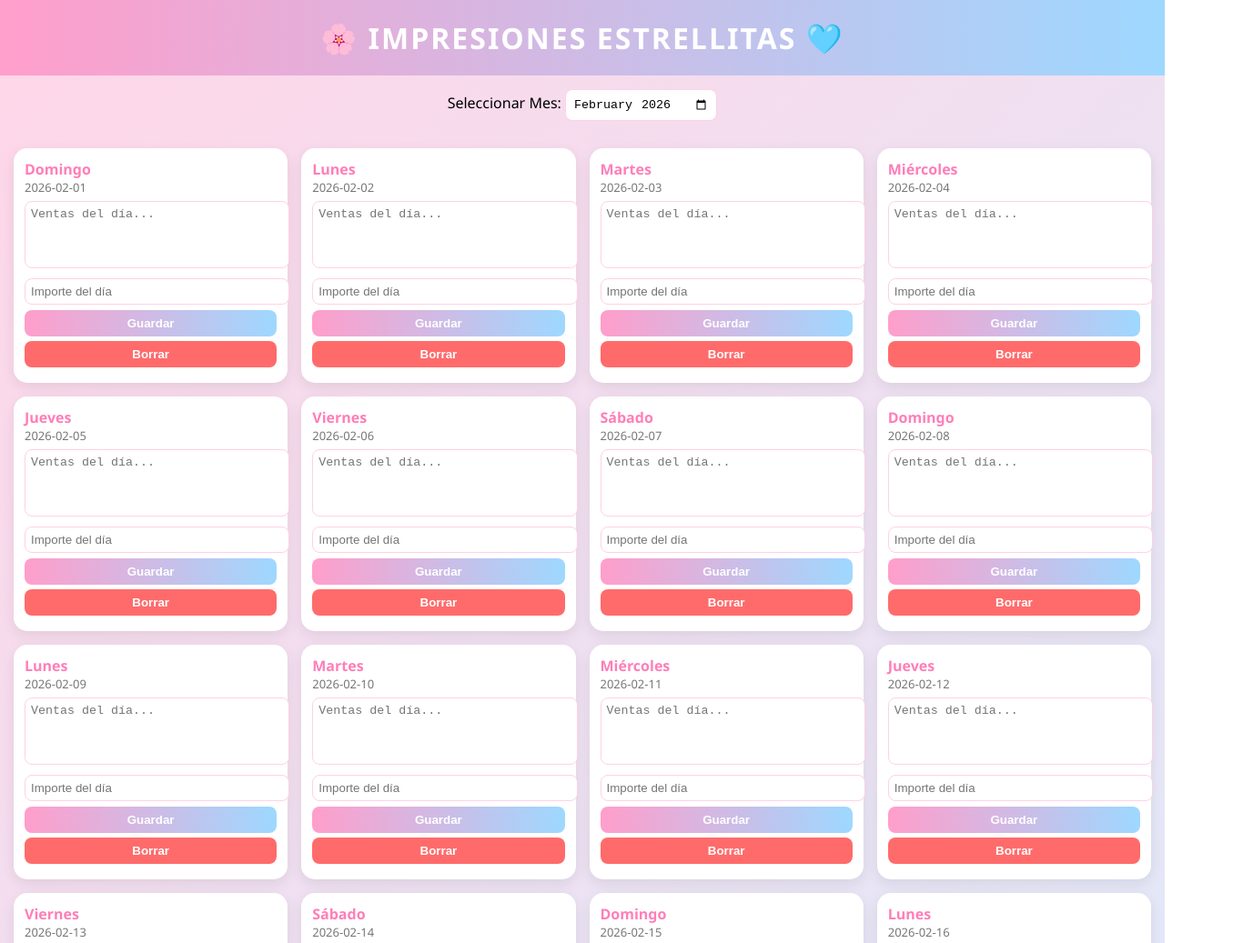
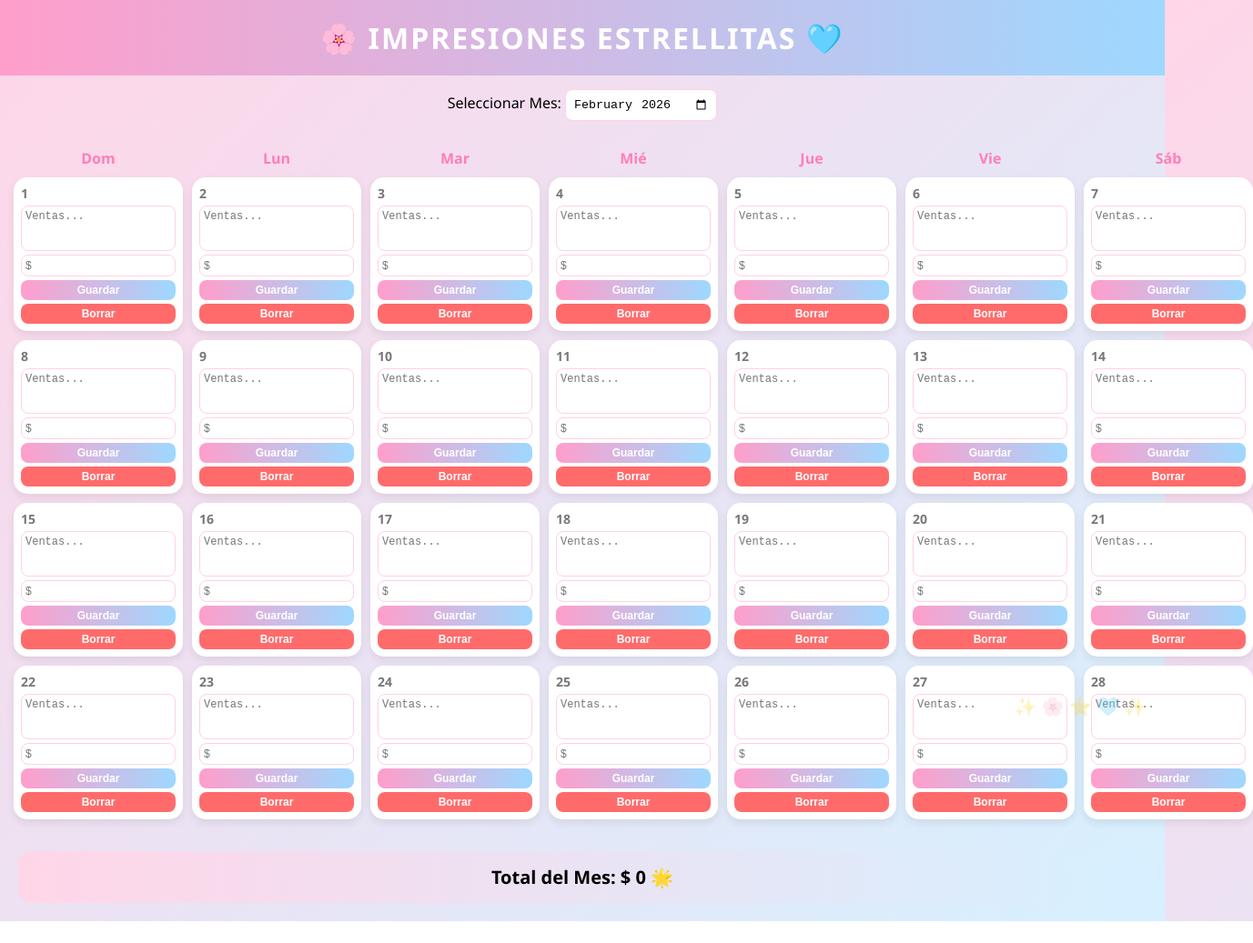
Before and after one commit to xbetalexis/ventas.impresiones.estrellitas, a plain HTML site: page index.html in a window 1280 px wide. Shown: the top 1037 px of the page at 91% size, 1377 px wide, since content can reach past the window. After the commit the page ends 1013 px from the top, so only its background shows below. Drawn offline with Linux system fonts and the light colour scheme.

Commit message:
Update index.html

```diff
--- a/index.html
+++ b/index.html
@@ -12,6 +12,7 @@ body{
     background:linear-gradient(135deg,#ffd6e8,#d6f0ff);
 }
 
+/* HEADER */
 h1{
     text-align:center;
     padding:20px;
@@ -21,9 +22,10 @@ h1{
     letter-spacing:2px;
 }
 
+/* Selector mes */
 .top{
+    text-align:center;
     padding:15px;
-    text-align:center;
 }
 
 input[type="month"]{
@@ -32,78 +34,100 @@ input[type="month"]{
     border:1px solid #ffd1e6;
 }
 
-.grid{
+/* Calendario */
+.calendar{
     display:grid;
-    grid-template-columns:repeat(auto-fit,minmax(280px,1fr));
-    gap:15px;
+    grid-template-columns:repeat(7,1fr);
+    gap:10px;
     padding:15px;
+}
+
+.day-name{
+    text-align:center;
+    font-weight:bold;
+    color:#ff7eb9;
 }
 
 .day{
     background:white;
     border-radius:15px;
-    padding:12px;
-    box-shadow:0 5px 15px rgba(0,0,0,0.08);
+    padding:8px;
+    min-height:140px;
+    box-shadow:0 4px 10px rgba(0,0,0,0.08);
+    display:flex;
+    flex-direction:column;
 }
 
-.day h2{
-    margin:0;
-    color:#ff7eb9;
-    font-size:16px;
-}
-
-.fecha{
-    font-size:13px;
+.day-number{
+    font-size:14px;
+    font-weight:bold;
     color:#777;
-    margin-bottom:6px;
 }
 
 textarea{
-    width:100%;
-    height:60px;
     resize:none;
     border:1px solid #ffd1e6;
     border-radius:8px;
-    padding:6px;
-    margin-bottom:6px;
+    padding:4px;
+    font-size:12px;
+    margin-top:4px;
+    height:40px;
 }
 
 input[type="number"]{
-    width:100%;
-    padding:6px;
+    border:1px solid #ffd1e6;
     border-radius:8px;
-    border:1px solid #ffd1e6;
-    margin-bottom:6px;
+    padding:4px;
+    margin-top:4px;
+    font-size:12px;
 }
 
 button{
-    width:100%;
-    padding:7px;
+    margin-top:4px;
     border:none;
     border-radius:8px;
+    padding:4px;
+    font-size:12px;
     font-weight:bold;
     cursor:pointer;
-    margin-bottom:5px;
 }
 
-.btn-guardar{
+.btn-save{
     background:linear-gradient(90deg,#ff9ecb,#9ed8ff);
     color:white;
 }
 
-.btn-borrar{
+.btn-delete{
     background:#ff6b6b;
     color:white;
 }
 
-.total-box{
+/* Total */
+.total{
     margin:20px;
+    text-align:center;
+    font-size:20px;
+    font-weight:bold;
     background:linear-gradient(90deg,#ffd6e8,#d6f0ff);
     padding:15px;
     border-radius:15px;
-    text-align:center;
-    font-weight:bold;
+}
+
+/* Estrellitas suaves */
+body::after{
+    content:"✨ 🌸 ⭐ 🩵 ✨";
+    position:fixed;
+    bottom:10px;
+    right:20px;
+    opacity:0.3;
     font-size:20px;
+}
+
+/* Responsive */
+@media(max-width:900px){
+    .calendar{
+        grid-template-columns:repeat(2,1fr);
+    }
 }
 </style>
 </head>
@@ -116,53 +140,61 @@ Seleccionar Mes:
 <input type="month" id="mesSelector">
 </div>
 
-<div class="grid" id="planner"></div>
+<div class="calendar" id="calendar"></div>
 
-<div class="total-box">
+<div class="total">
 Total del Mes: $ <span id="totalMes">0</span> 🌟
 </div>
 
 <script>
-const diasSemana=["Domingo","Lunes","Martes","Miércoles","Jueves","Viernes","Sábado"];
-const planner=document.getElementById("planner");
+const calendar=document.getElementById("calendar");
 const mesSelector=document.getElementById("mesSelector");
-let datos=JSON.parse(localStorage.getItem("plannerEstrellitas"))||{};
+let datos=JSON.parse(localStorage.getItem("calendarioEstrellitas"))||{};
 
-function iniciarMesActual(){
+const diasNombre=["Dom","Lun","Mar","Mié","Jue","Vie","Sáb"];
+
+function iniciar(){
     const hoy=new Date();
-    const mesActual=hoy.toISOString().slice(0,7);
-    mesSelector.value=mesActual;
-    crearMes();
+    mesSelector.value=hoy.toISOString().slice(0,7);
+    crearCalendario();
 }
 
-mesSelector.addEventListener("change",crearMes);
+mesSelector.addEventListener("change",crearCalendario);
 
-function crearMes(){
-    planner.innerHTML="";
+function crearCalendario(){
+    calendar.innerHTML="";
     const mes=mesSelector.value;
     if(!mes) return;
 
     const [year,month]=mes.split("-");
-    const diasDelMes=new Date(year,month,0).getDate();
+    const diasMes=new Date(year,month,0).getDate();
+    const primerDia=new Date(year,month-1,1).getDay();
     let total=0;
 
-    for(let dia=1; dia<=diasDelMes; dia++){
+    // Nombres días
+    diasNombre.forEach(d=>{
+        calendar.innerHTML+=`<div class="day-name">${d}</div>`;
+    });
+
+    // Espacios vacíos antes
+    for(let i=0;i<primerDia;i++){
+        calendar.innerHTML+=`<div></div>`;
+    }
+
+    // Días del mes
+    for(let dia=1;dia<=diasMes;dia++){
         const fecha=new Date(year,month-1,dia);
-        const fechaTexto=fecha.toISOString().split("T")[0];
-        const nombreDia=diasSemana[fecha.getDay()];
-        const clave=fechaTexto;
-
+        const clave=fecha.toISOString().split("T")[0];
         const guardado=datos[clave]||{detalle:"",importe:""};
         total+=Number(guardado.importe||0);
 
-        planner.innerHTML+=`
+        calendar.innerHTML+=`
         <div class="day">
-            <h2>${nombreDia}</h2>
-            <div class="fecha">${fechaTexto}</div>
-            <textarea id="detalle-${clave}" placeholder="Ventas del día...">${guardado.detalle}</textarea>
-            <input type="number" id="importe-${clave}" placeholder="Importe del día" value="${guardado.importe}">
-            <button class="btn-guardar" onclick="guardarDia('${clave}')">Guardar</button>
-            <button class="btn-borrar" onclick="borrarDia('${clave}')">Borrar</button>
+            <div class="day-number">${dia}</div>
+            <textarea id="detalle-${clave}" placeholder="Ventas...">${guardado.detalle}</textarea>
+            <input type="number" id="importe-${clave}" placeholder="$" value="${guardado.importe}">
+            <button class="btn-save" onclick="guardar('${clave}')">Guardar</button>
+            <button class="btn-delete" onclick="borrar('${clave}')">Borrar</button>
         </div>
         `;
     }
@@ -170,21 +202,21 @@ function crearMes(){
     document.getElementById("totalMes").innerText=total;
 }
 
-function guardarDia(clave){
+function guardar(clave){
     const detalle=document.getElementById("detalle-"+clave).value;
     const importe=document.getElementById("importe-"+clave).value;
     datos[clave]={detalle,importe};
-    localStorage.setItem("plannerEstrellitas",JSON.stringify(datos));
-    crearMes();
+    localStorage.setItem("calendarioEstrellitas",JSON.stringify(datos));
+    crearCalendario();
 }
 
-function borrarDia(clave){
+function borrar(clave){
     delete datos[clave];
-    localStorage.setItem("plannerEstrellitas",JSON.stringify(datos));
-    crearMes();
+    localStorage.setItem("calendarioEstrellitas",JSON.stringify(datos));
+    crearCalendario();
 }
 
-iniciarMesActual();
+iniciar();
 </script>
 
 </body>
```
